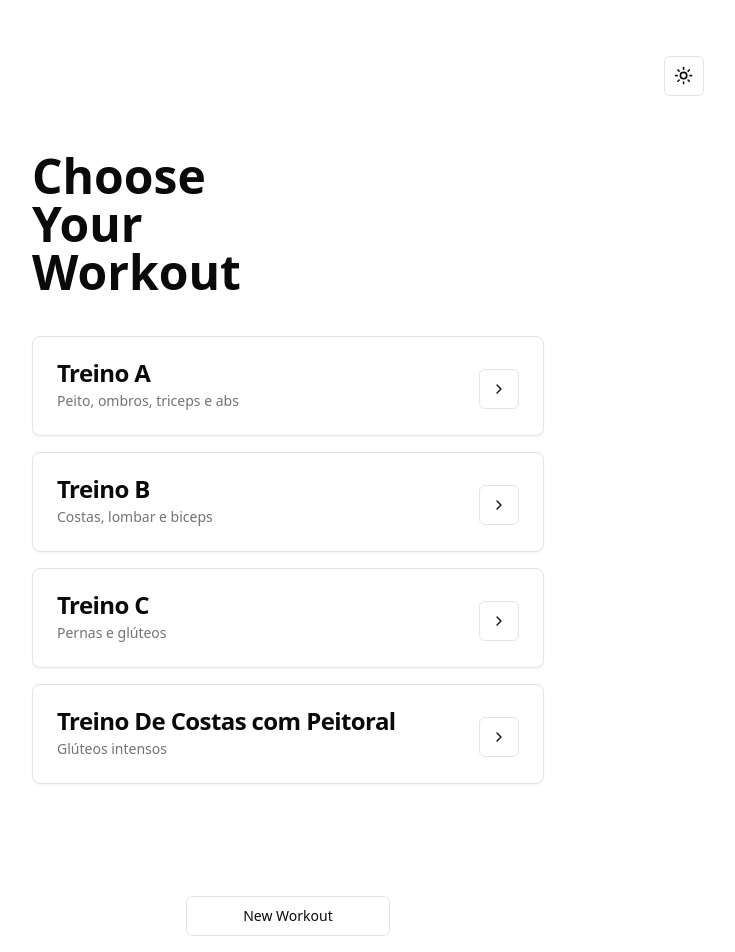
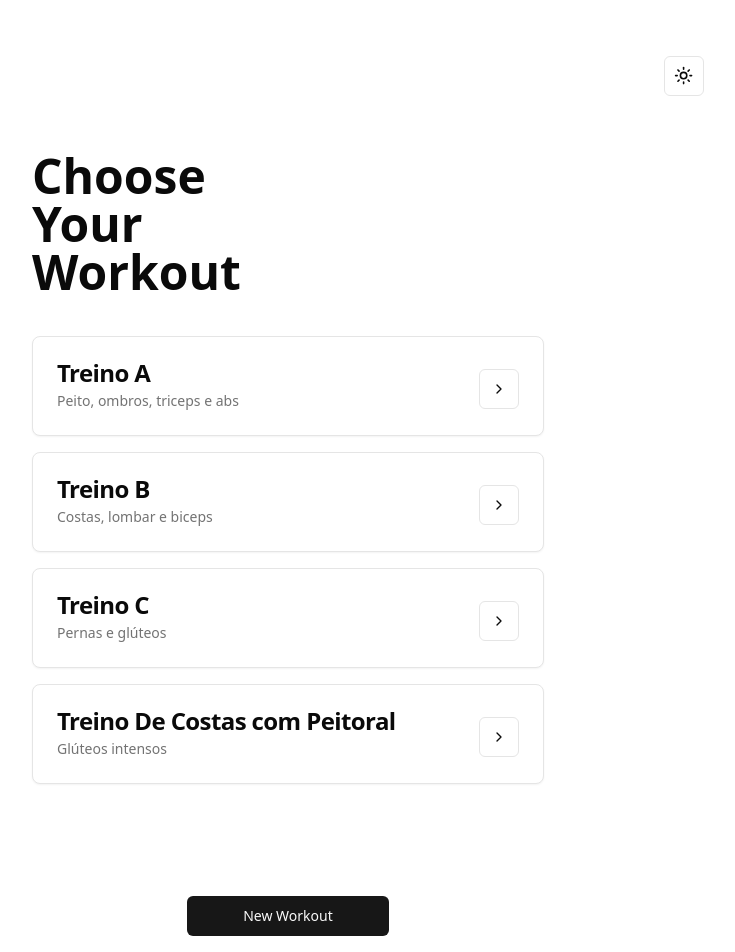
Before and after one commit to katsuragawaa/workout-react, a Next.js app: page / in a window 1280 px wide. Shown: the top 952 px of the page, without its empty margins (352-1087 px from the left). Built offline with nearby package versions, Linux system fonts and the light colour scheme.

Commit message:
Remove variant prop from Button component

```diff
--- a/app/page.tsx
+++ b/app/page.tsx
@@ -25,7 +25,7 @@ export default function Home() {
           ))}
         </section>
 
-        <Button variant="outline" className="mt-28 self-center px-14">
+        <Button className="mt-28 self-center px-14">
           New Workout
         </Button>
       </main>
```
